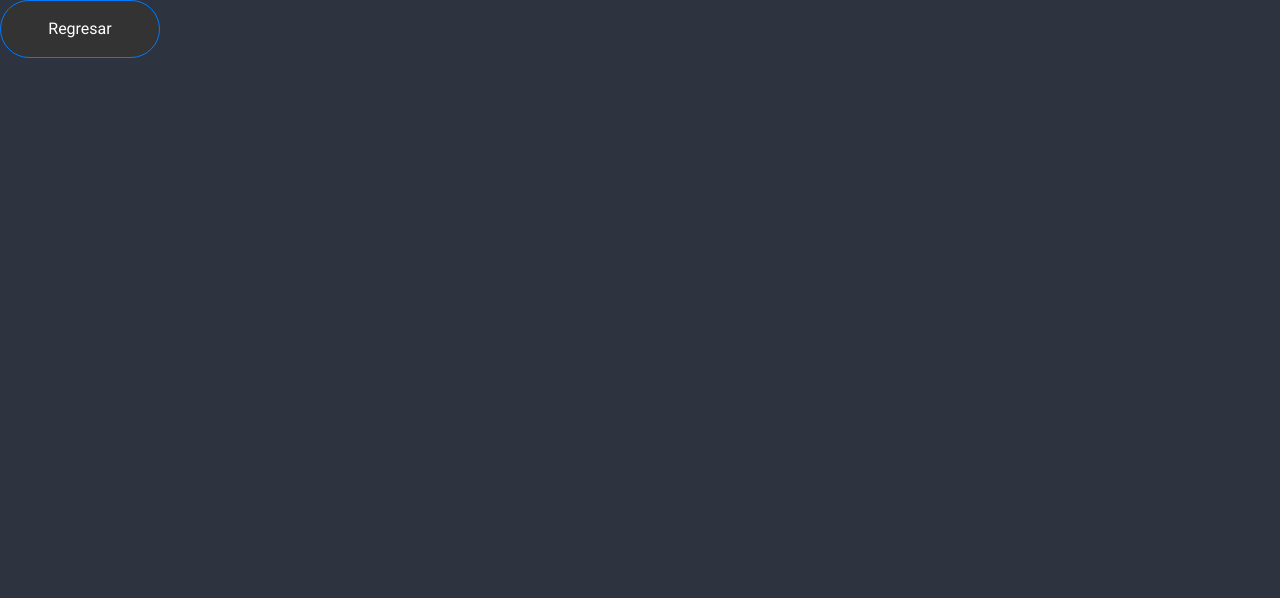
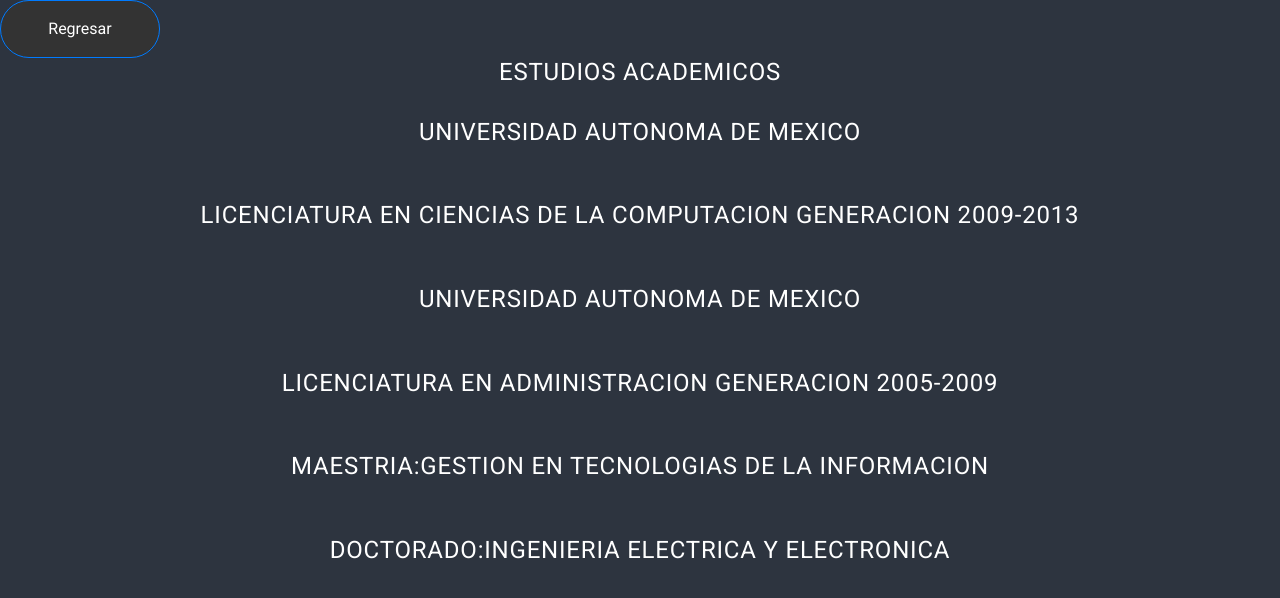
Before and after one commit to Aris-Torres-Desilos/paginaweb, a plain HTML site: page estudios.html in a window 1280 px wide. Drawn offline with nearby package versions, Linux system fonts and the light colour scheme; files that its build step writes are made by us from their sources.

Commit message:
Add files via upload

```diff
--- a/estudios.html
+++ b/estudios.html
@@ -8,8 +8,21 @@
     <link href="https://unpkg.com/ionicons@4.5.10-0/dist/css/ionicons.min.css" rel="stylesheet">
 
     <link href="css/estilos.css" rel="stylesheet">
+    <link rel="stylesheet" href="estilo.css">
 </head>
 <body>
+
      <input type="button" value="Regresar" style="background-color: #333" class="btn btn-primary width-100" onclick="location.href='index.html'">
+
+    <h4>Estudios Academicos</h4>
+    <h3>Universidad Autonoma de Mexico</3>
+
+
+     <h3>Licenciatura en Ciencias de la computacion generacion 2009-2013</h3>
+     <h3>Universidad Autonoma de Mexico</h3>
+     <h3>licenciatura en administracion generacion 2005-2009</h3>
+     <h3>Maestria:Gestion en tecnologias de la informacion</h3>
+     <h3>Doctorado:Ingenieria Electrica y Electronica</h3>
+</style>
 </body>
 </html>
```
